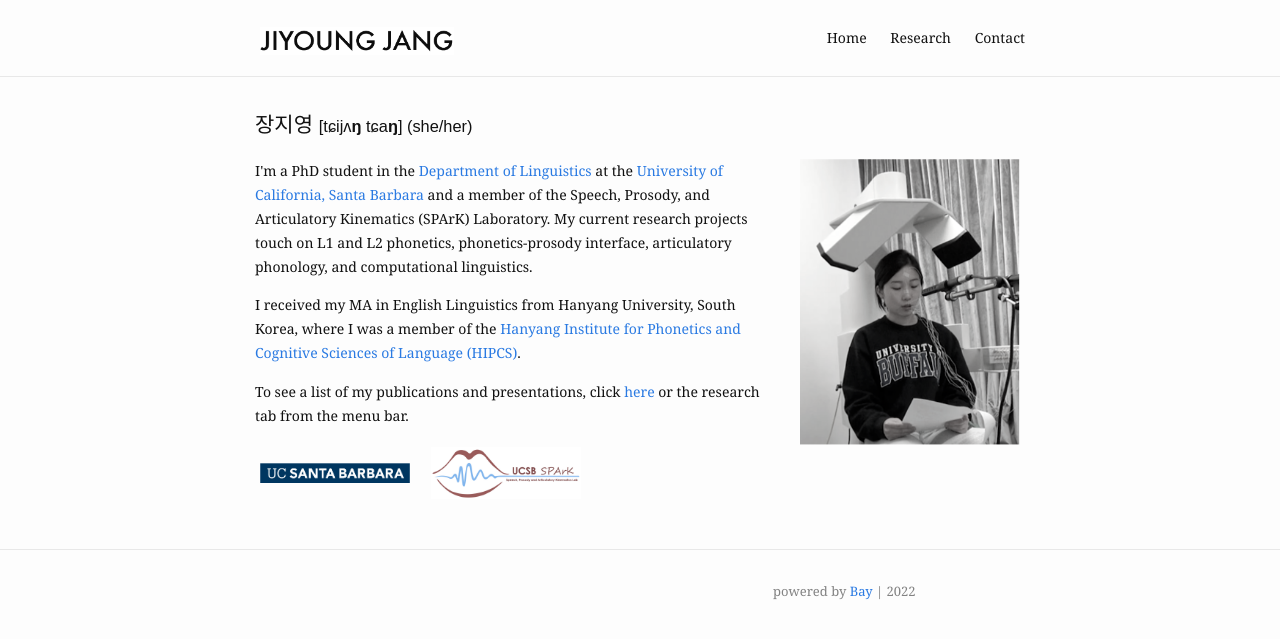
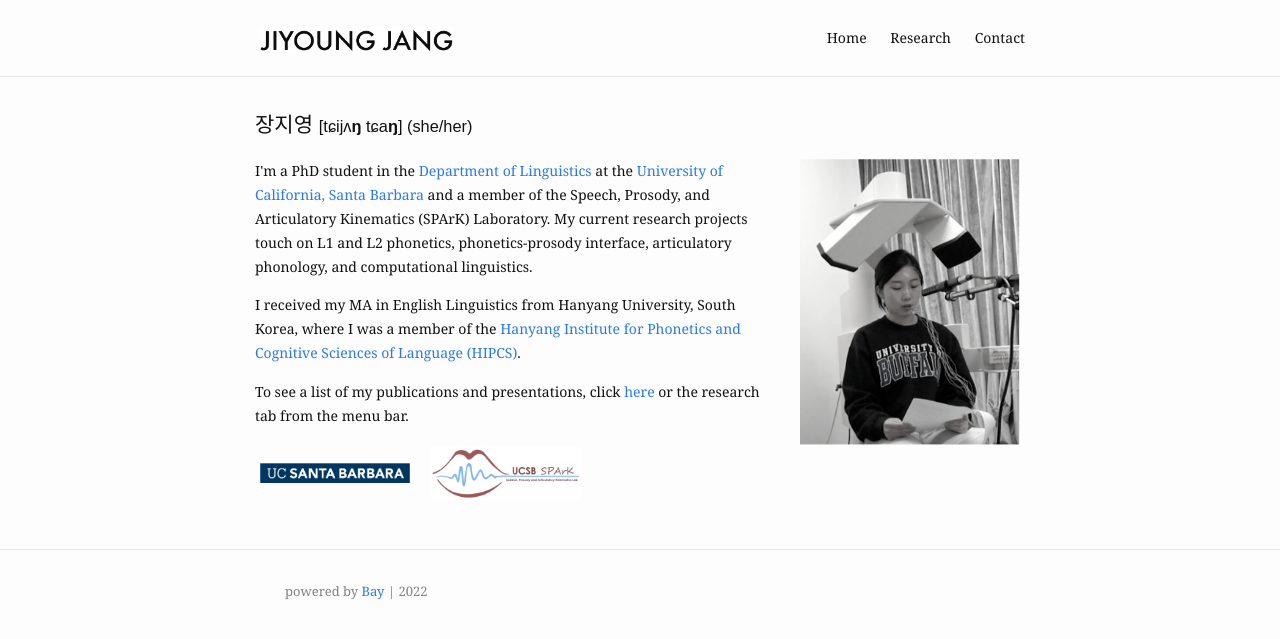
Before and after one commit to jiyoungj/jiyoungj.github.io, a Jekyll site: the page built from index.md, in a window 1280 px wide. Shown: the top 639 px of the page. Built offline with Jekyll 4.4.1, drawn with Linux system fonts in a browser that asks for light colours.

Commit message:
Update _layout.scss

```diff
--- a/_sass/_layout.scss
+++ b/_sass/_layout.scss
@@ -139,8 +139,8 @@
 .footer-col-1,
 .footer-col-2,
 .footer-col-3 {
-  width: -webkit-calc(33% - (#{$spacing-unit} / 2));
-  width: calc(33% - (#{$spacing-unit} / 2));
+  /* width: -webkit-calc(33% - (#{$spacing-unit} / 2)); */
+  /* width: calc(33% - (#{$spacing-unit} / 2)); */
 }
 
 .follow-links > .social-link {
```
